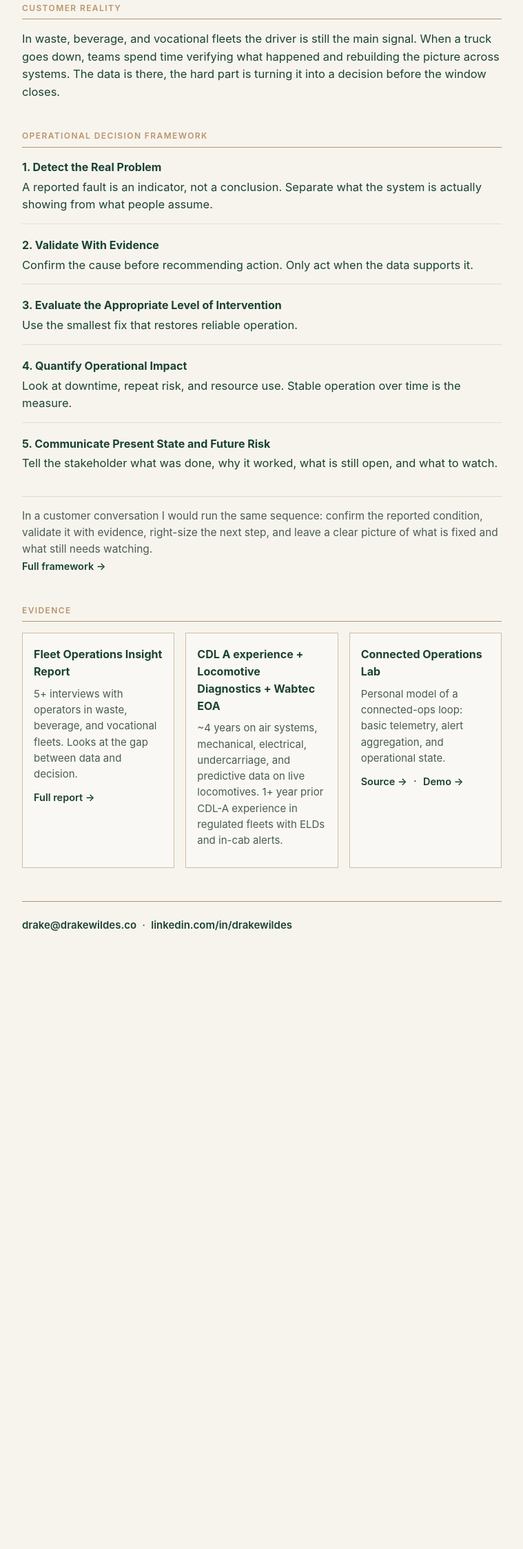
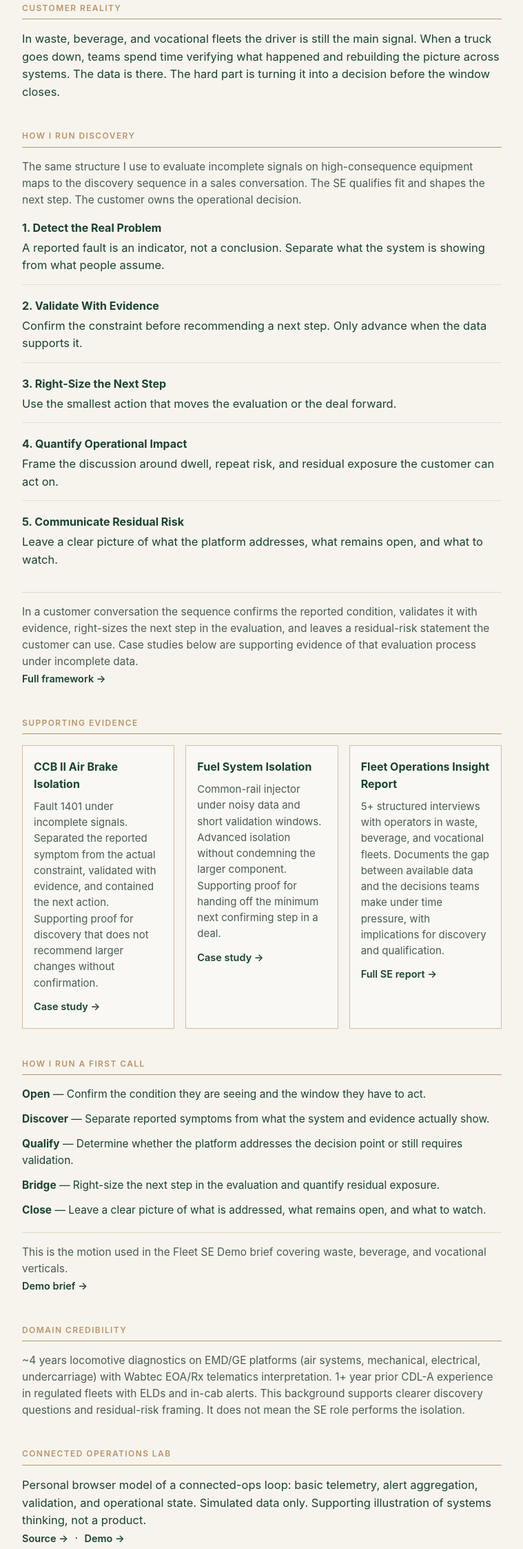
Before and after one commit to sjr9d2cxnp-beep/drakewildes.co, a plain HTML site: page index.html in a window 1280 px wide. Shown: the part 304-2549 px from the top of the page at 69% size, without its empty margins (260-1019 px from the left). Before the commit the page ends 1737 px from the top, so only its background shows below. Drawn offline with Linux system fonts and the light colour scheme.

Commit message:
Add files via upload

```diff
--- a/index.html
+++ b/index.html
@@ -13,60 +13,84 @@
     <div>South Georgia · <a href="https://linkedin.com/in/drakewildes">LinkedIn</a></div>
   </header>
 
-  <h1>Locomotive Diagnostics → Associate SE</h1>
-  <p class="sub">Closing the gap between operational signals and decisions teams can act on.</p>
+  <h1>Locomotive Diagnostics → Associate Sales Engineer</h1>
+  <p class="sub">I use structured discovery to separate reported symptoms from the decision the customer can actually make.</p>
 
   <section>
     <h2>Customer Reality</h2>
-    <p>In waste, beverage, and vocational fleets the driver is still the main signal. When a truck goes down, teams spend time verifying what happened and rebuilding the picture across systems. The data is there, the hard part is turning it into a decision before the window closes.</p>
+    <p>In waste, beverage, and vocational fleets the driver is still the main signal. When a truck goes down, teams spend time verifying what happened and rebuilding the picture across systems. The data is there. The hard part is turning it into a decision before the window closes.</p>
   </section>
 
   <section>
-    <h2>Operational Decision Framework</h2>
+    <h2>How I Run Discovery</h2>
+    <p class="intro">The same structure I use to evaluate incomplete signals on high-consequence equipment maps to the discovery sequence in a sales conversation. The SE qualifies fit and shapes the next step. The customer owns the operational decision.</p>
     <div class="step">
       <strong>1. Detect the Real Problem</strong>
-      A reported fault is an indicator, not a conclusion. Separate what the system is actually showing from what people assume.
+      A reported fault is an indicator, not a conclusion. Separate what the system is showing from what people assume.
     </div>
     <div class="step">
       <strong>2. Validate With Evidence</strong>
-      Confirm the cause before recommending action. Only act when the data supports it.
+      Confirm the constraint before recommending a next step. Only advance when the data supports it.
     </div>
     <div class="step">
-      <strong>3. Evaluate the Appropriate Level of Intervention</strong>
-      Use the smallest fix that restores reliable operation.
+      <strong>3. Right-Size the Next Step</strong>
+      Use the smallest action that moves the evaluation or the deal forward.
     </div>
     <div class="step">
       <strong>4. Quantify Operational Impact</strong>
-      Look at downtime, repeat risk, and resource use. Stable operation over time is the measure.
+      Frame the discussion around dwell, repeat risk, and residual exposure the customer can act on.
     </div>
     <div class="step">
-      <strong>5. Communicate Present State and Future Risk</strong>
-      Tell the stakeholder what was done, why it worked, what is still open, and what to watch.
+      <strong>5. Communicate Residual Risk</strong>
+      Leave a clear picture of what the platform addresses, what remains open, and what to watch.
     </div>
-    <p class="map">In a customer conversation I would run the same sequence: confirm the reported condition, validate it with evidence, right-size the next step, and leave a clear picture of what is fixed and what still needs watching.</p>
+    <p class="map">In a customer conversation the sequence confirms the reported condition, validates it with evidence, right-sizes the next step in the evaluation, and leaves a residual-risk statement the customer can use. Case studies below are supporting evidence of that evaluation process under incomplete data.</p>
     <p><a href="Operational_Decision_Framework_Drake_Wildes.pdf">Full framework →</a></p>
   </section>
 
   <section>
-    <h2>Evidence</h2>
+    <h2>Supporting Evidence</h2>
     <div class="cards">
       <div class="card">
-        <h3>Fleet Operations Insight Report</h3>
-        <p>5+ interviews with operators in waste, beverage, and vocational fleets. Looks at the gap between data and decision.</p>
-        <a href="Fleet Operations Insight Report 2026 Updated.pdf">Full report →</a>
+        <h3>CCB II Air Brake Isolation</h3>
+        <p>Fault 1401 under incomplete signals. Separated the reported symptom from the actual constraint, validated with evidence, and contained the next action. Supporting proof for discovery that does not recommend larger changes without confirmation.</p>
+        <a href="SE_Case_Study_Air_Brake_Isolation.pdf">Case study →</a>
       </div>
       <div class="card">
-        <h3>CDL A experience + Locomotive Diagnostics + Wabtec EOA</h3>
-        <p>~4 years on air systems, mechanical, electrical, undercarriage, and predictive data on live locomotives. 1+ year prior CDL-A experience in regulated fleets with ELDs and in-cab alerts.</p>
+        <h3>Fuel System Isolation</h3>
+        <p>Common-rail injector under noisy data and short validation windows. Advanced isolation without condemning the larger component. Supporting proof for handing off the minimum next confirming step in a deal.</p>
+        <a href="SE_Case_Study_Fuel_System_Isolation.pdf">Case study →</a>
       </div>
       <div class="card">
-        <h3>Connected Operations Lab</h3>
-        <p>Personal model of a connected-ops loop: basic telemetry, alert aggregation, and operational state.</p>
-        <a href="https://github.com/sjr9d2cxnp-beep/connected-ops-lab">Source →</a>
-        &nbsp;·&nbsp;
-        <a href="lab.html">Demo →</a>
+        <h3>Fleet Operations Insight Report</h3>
+        <p>5+ structured interviews with operators in waste, beverage, and vocational fleets. Documents the gap between available data and the decisions teams make under time pressure, with implications for discovery and qualification.</p>
+        <a href="Fleet_Operations_Insight_Report_Full_SE.pdf">Full SE report →</a>
       </div>
     </div>
+  </section>
+
+  <section>
+    <h2>How I Run a First Call</h2>
+    <div class="steps-compact">
+      <div><strong>Open</strong> — Confirm the condition they are seeing and the window they have to act.</div>
+      <div><strong>Discover</strong> — Separate reported symptoms from what the system and evidence actually show.</div>
+      <div><strong>Qualify</strong> — Determine whether the platform addresses the decision point or still requires validation.</div>
+      <div><strong>Bridge</strong> — Right-size the next step in the evaluation and quantify residual exposure.</div>
+      <div><strong>Close</strong> — Leave a clear picture of what is addressed, what remains open, and what to watch.</div>
+    </div>
+    <p class="map">This is the motion used in the Fleet SE Demo brief covering waste, beverage, and vocational verticals.</p>
+    <p><a href="Drake Wildes Fleet SE Demo.pdf">Demo brief →</a></p>
+  </section>
+
+  <section>
+    <h2>Domain Credibility</h2>
+    <p class="cdl">~4 years locomotive diagnostics on EMD/GE platforms (air systems, mechanical, electrical, undercarriage) with Wabtec EOA/Rx telematics interpretation. 1+ year prior CDL-A experience in regulated fleets with ELDs and in-cab alerts. This background supports clearer discovery questions and residual-risk framing. It does not mean the SE role performs the isolation.</p>
+  </section>
+
+  <section>
+    <h2>Connected Operations Lab</h2>
+    <p>Personal browser model of a connected-ops loop: basic telemetry, alert aggregation, validation, and operational state. Simulated data only. Supporting illustration of systems thinking, not a product.</p>
+    <p><a href="https://github.com/sjr9d2cxnp-beep/connected-ops-lab">Source →</a> &nbsp;·&nbsp; <a href="lab.html">Demo →</a></p>
   </section>
 
   <footer>
--- a/styles.css
+++ b/styles.css
@@ -44,7 +44,7 @@ h1 {
   font-size: 18px;
   color: var(--muted);
   margin-bottom: 40px;
-  max-width: 540px;
+  max-width: 560px;
 }
 section { margin-bottom: 42px; }
 h2 {
@@ -56,6 +56,11 @@ h2 {
   padding-bottom: 6px;
   border-bottom: 1px solid var(--gold);
   font-weight: 600;
+}
+.intro {
+  margin-bottom: 16px;
+  color: var(--muted);
+  font-size: 15.5px;
 }
 .step {
   margin-bottom: 18px;
@@ -94,9 +99,17 @@ h2 {
   text-decoration: none;
 }
 .card a:hover { text-decoration: underline; }
+.steps-compact {
+  display: grid;
+  gap: 12px;
+  font-size: 15.5px;
+}
+.steps-compact strong {
+  color: var(--green);
+}
 .cdl {
-  margin-top: 28px;
-  font-size: 15px;
+  margin-top: 8px;
+  font-size: 15.5px;
   color: var(--muted);
 }
 footer {
@@ -115,12 +128,12 @@ footer a {
   .cards { grid-template-columns: 1fr 1fr 1fr; }
   .wrap { padding: 48px 32px 80px; }
 }
-.map + p a {
+.map + p a, section p a {
   color: var(--green);
   font-weight: 600;
   font-size: 14.5px;
   text-decoration: none;
 }
-.map + p a:hover {
+.map + p a:hover, section p a:hover {
   text-decoration: underline;
 }
```
Also changed, not shown: 4 other files.
